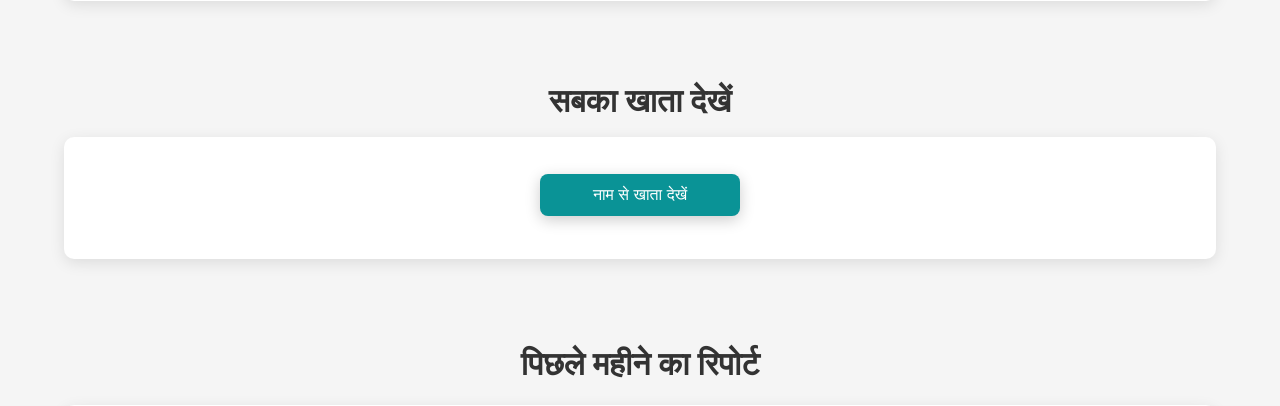
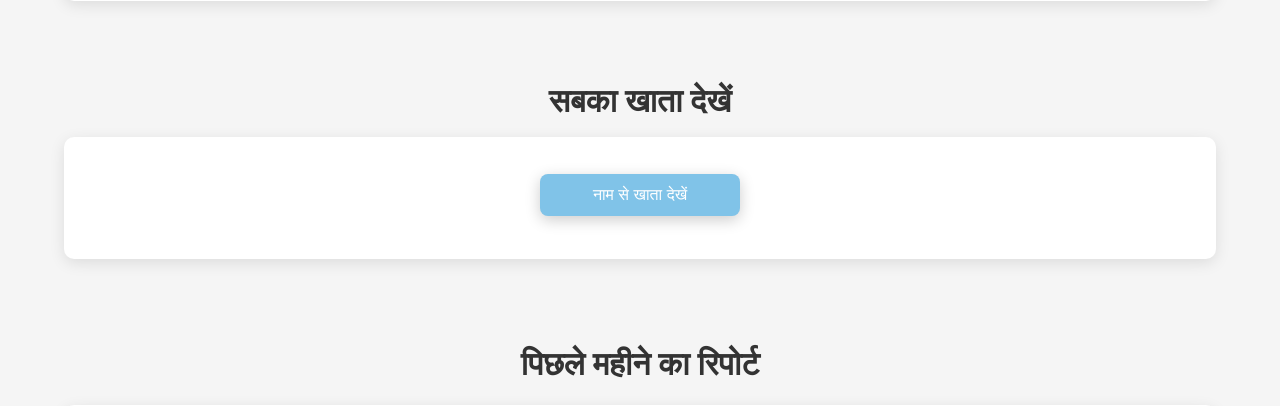
Before and after one commit to ajaj123-debug/Mosque-fund-management-system, a Django app: page /home/ in a window 1280 px wide, with the pointer over the restyled element. Shown: the part 2191-2597 px from the top of the page. Run offline with Django 5.2, Linux system fonts and the light colour scheme; data comes from the database, SQL or seed files in the repository.

Commit message:
last commit

```diff
--- a/community_fund/templates/home.html
+++ b/community_fund/templates/home.html
@@ -150,7 +150,7 @@
         }
 
         .button:hover {
-            background: #0a9396;
+            background: #80c3e8;
             transform: translateY(-3px);
             box-shadow: 0 4px 15px rgba(0, 0, 0, 0.2);
         }
```
